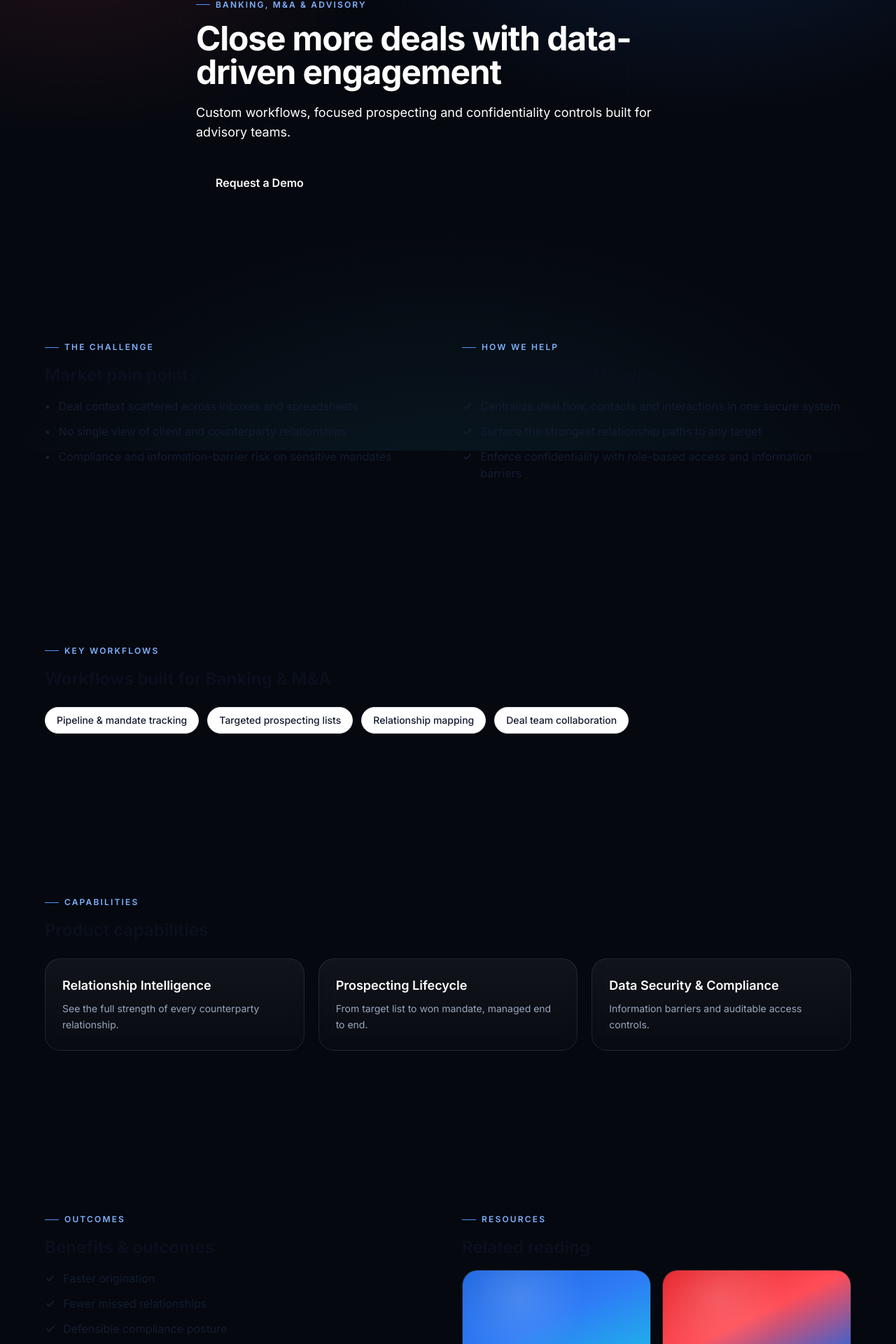
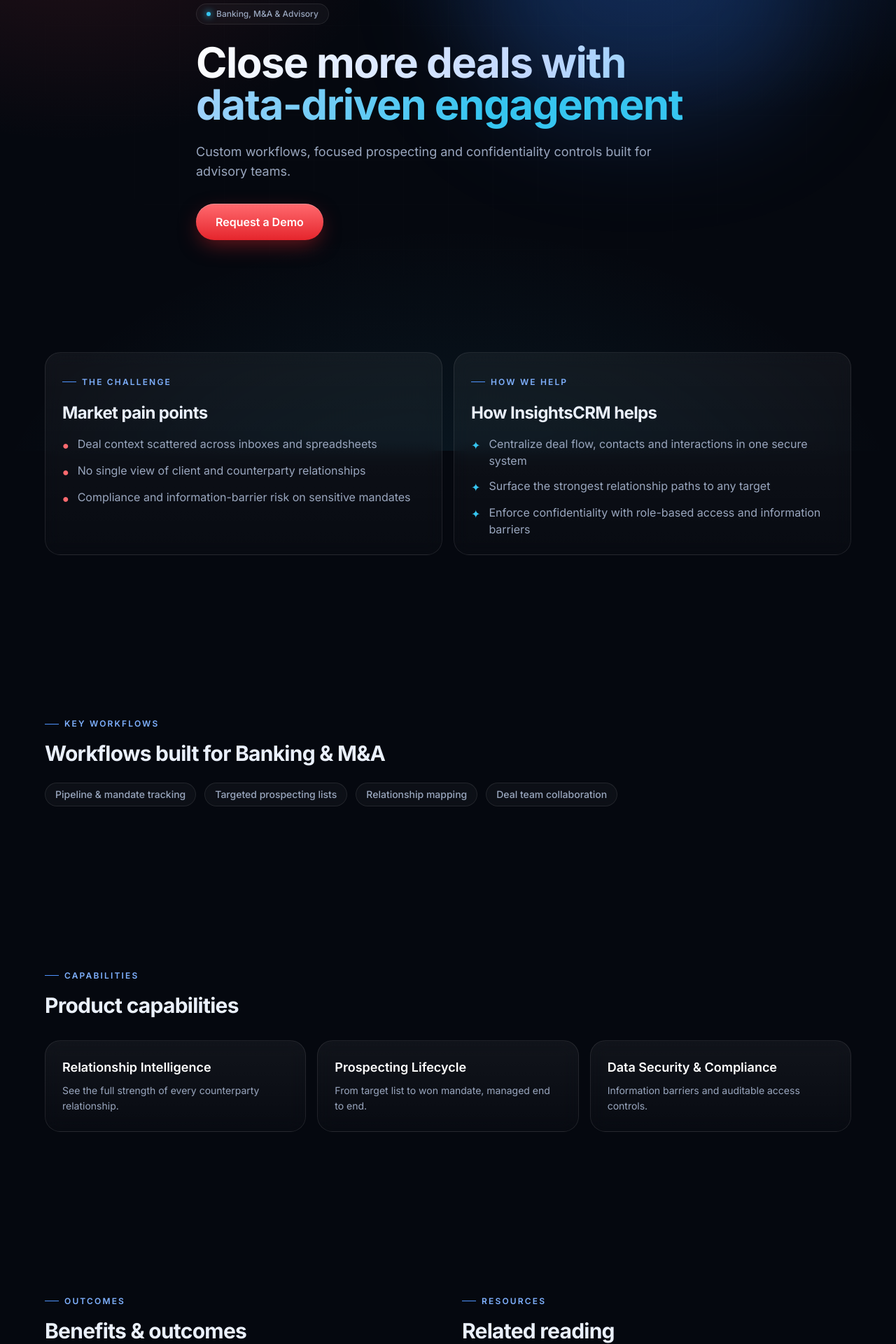
Before and after one commit to rahulmittal-design/insightscrm-web, a Next.js app: page /markets/banking-ma-advisory in a window 1280 px wide. Shown: the part 156-2076 px from the top of the page at 70% size. Built offline with nearby package versions, Linux system fonts and the light colour scheme; no server answers.

Commit message:
Add files via upload

```diff
--- a/app/markets/[slug]/page.tsx
+++ b/app/markets/[slug]/page.tsx
@@ -1,6 +1,7 @@
 import type { Metadata } from 'next';
 import { notFound } from 'next/navigation';
 import Section, { Eyebrow } from '@/components/Section';
+import Reveal from '@/components/Reveal';
 import Button from '@/components/Button';
 import { FeatureCard, ArticleCard } from '@/components/Card';
 import DemoCTA from '@/components/DemoCTA';
@@ -8,77 +9,69 @@
 import { ARTICLES } from '@/data/articles';
 
 export function generateStaticParams() { return MARKETS.map((m) => ({ slug: m.slug })); }
-
 export function generateMetadata({ params }: { params: { slug: string } }): Metadata {
-  const m = getMarket(params.slug);
-  if (!m) return {};
+  const m = getMarket(params.slug); if (!m) return {};
   return { title: m.name, description: m.subhead };
 }
 
 export default function MarketPage({ params }: { params: { slug: string } }) {
-  const m = getMarket(params.slug);
-  if (!m) notFound();
+  const m = getMarket(params.slug); if (!m) notFound();
   const related = ARTICLES.slice(0, 3);
   return (
     <>
-      <section className="bg-primary-900 text-white">
-        <div className="container-x py-20 max-w-3xl">
-          <Eyebrow>{m.name}</Eyebrow>
-          <h1 className="text-4xl sm:text-5xl font-bold tracking-tight leading-tight">{m.headline}</h1>
-          <p className="mt-5 text-lg text-primary-100">{m.subhead}</p>
-          <div className="mt-8"><Button href={`/request-demo?interest=${encodeURIComponent(m.name)}`} variant="accent" size="lg">Request a Demo</Button></div>
+      <section className="relative pt-16 pb-12 sm:pt-24 overflow-hidden">
+        <div className="glow-blob" style={{ width:'30rem', height:'22rem', background:'rgba(46,123,246,0.22)', top:'-6rem', right:'10%' }} />
+        <div className="container-x relative max-w-3xl">
+          <Reveal>
+            <span className="pill"><span className="pill-dot" />{m.name}</span>
+            <h1 className="mt-6 text-4xl sm:text-6xl font-bold tracking-tight leading-[1.05]"><span className="gradient-text">{m.headline}</span></h1>
+            <p className="mt-6 text-lg text-muted">{m.subhead}</p>
+            <div className="mt-8"><Button href={`/request-demo?interest=${encodeURIComponent(m.name)}`} variant="primary" size="lg">Request a Demo</Button></div>
+          </Reveal>
         </div>
       </section>
 
       <Section>
-        <div className="grid lg:grid-cols-2 gap-10">
-          <div>
+        <div className="grid lg:grid-cols-2 gap-4">
+          <Reveal><div className="card card-pad h-full">
             <Eyebrow>The challenge</Eyebrow>
-            <h2 className="text-2xl font-bold text-ink-900 mb-4">Market pain points</h2>
-            <ul className="space-y-3">{m.painPoints.map((p) => <li key={p} className="flex gap-3 text-ink-700"><span className="text-accent-600 font-bold">•</span>{p}</li>)}</ul>
-          </div>
-          <div>
+            <h2 className="text-2xl font-bold tracking-tight mb-4 mt-1">Market pain points</h2>
+            <ul className="space-y-3">{m.painPoints.map((p) => <li key={p} className="flex gap-3 text-muted"><span className="text-spark-400 mt-0.5">●</span>{p}</li>)}</ul>
+          </div></Reveal>
+          <Reveal delay={100}><div className="card card-pad h-full">
             <Eyebrow>How we help</Eyebrow>
-            <h2 className="text-2xl font-bold text-ink-900 mb-4">How InsightsCRM helps</h2>
-            <ul className="space-y-3">{m.helps.map((p) => <li key={p} className="flex gap-3 text-ink-700"><span className="text-primary-600 font-bold">✓</span>{p}</li>)}</ul>
-          </div>
-        </div>
-      </Section>
-
-      <Section muted>
-        <Eyebrow>Key workflows</Eyebrow>
-        <h2 className="text-2xl font-bold text-ink-900 mb-6">Workflows built for {m.shortName}</h2>
-        <div className="flex flex-wrap gap-3">
-          {m.workflows.map((w) => <span key={w} className="bg-white border border-ink-200 rounded-full px-4 py-2 text-sm font-medium text-ink-700">{w}</span>)}
+            <h2 className="text-2xl font-bold tracking-tight mb-4 mt-1">How InsightsCRM helps</h2>
+            <ul className="space-y-3">{m.helps.map((p) => <li key={p} className="flex gap-3 text-muted"><span className="text-cyan-400 mt-0.5">✦</span>{p}</li>)}</ul>
+          </div></Reveal>
         </div>
       </Section>
 
       <Section>
-        <Eyebrow>Capabilities</Eyebrow>
-        <h2 className="text-2xl font-bold text-ink-900 mb-6">Product capabilities</h2>
-        <div className="grid gap-5 sm:grid-cols-3">
-          {m.capabilities.map((c) => <FeatureCard key={c.title} title={c.title}>{c.desc}</FeatureCard>)}
+        <Reveal><Eyebrow>Key workflows</Eyebrow><h2 className="text-2xl sm:text-3xl font-bold tracking-tight mb-6">Workflows built for {m.shortName}</h2></Reveal>
+        <Reveal><div className="flex flex-wrap gap-3">{m.workflows.map((w) => <span key={w} className="pill text-sm">{w}</span>)}</div></Reveal>
+      </Section>
+
+      <Section>
+        <Reveal><Eyebrow>Capabilities</Eyebrow><h2 className="text-2xl sm:text-3xl font-bold tracking-tight mb-8">Product capabilities</h2></Reveal>
+        <div className="grid gap-4 sm:grid-cols-3">
+          {m.capabilities.map((c, i) => <Reveal key={c.title} delay={i*80}><FeatureCard title={c.title}>{c.desc}</FeatureCard></Reveal>)}
         </div>
       </Section>
 
-      <Section muted>
+      <Section>
         <div className="grid lg:grid-cols-2 gap-10 items-start">
-          <div>
-            <Eyebrow>Outcomes</Eyebrow>
-            <h2 className="text-2xl font-bold text-ink-900 mb-4">Benefits &amp; outcomes</h2>
-            <ul className="space-y-3">{m.outcomes.map((o) => <li key={o} className="flex gap-3 text-ink-700"><span className="text-primary-600 font-bold">✓</span>{o}</li>)}</ul>
-          </div>
-          <div>
-            <Eyebrow>Resources</Eyebrow>
-            <h2 className="text-2xl font-bold text-ink-900 mb-4">Related reading</h2>
-            <div className="grid gap-4 sm:grid-cols-2">
-              {related.map((a) => <ArticleCard key={a.slug} category={a.category} title={a.title} date={`${a.date}`} href={`/resources/${a.slug}`} hue={a.hue} />)}
-            </div>
-          </div>
+          <Reveal><div>
+            <Eyebrow>Outcomes</Eyebrow><h2 className="text-2xl sm:text-3xl font-bold tracking-tight mb-4">Benefits &amp; outcomes</h2>
+            <ul className="space-y-3">{m.outcomes.map((o) => <li key={o} className="flex gap-3 text-muted"><span className="text-cyan-400">✦</span>{o}</li>)}</ul>
+          </div></Reveal>
+          <Reveal delay={100}><div>
+            <Eyebrow>Resources</Eyebrow><h2 className="text-2xl sm:text-3xl font-bold tracking-tight mb-4">Related reading</h2>
+            <div className="grid gap-4 sm:grid-cols-2">{related.map((a) => <ArticleCard key={a.slug} category={a.category} title={a.title} date={a.date} href={`/resources/${a.slug}`} hue={a.hue} />)}</div>
+          </div></Reveal>
         </div>
       </Section>
 
-      <Section><DemoCTA market={m.name} /></Section>
+      <Section><Reveal><DemoCTA market={m.name} /></Reveal></Section>
     </>
   );
 }
```
